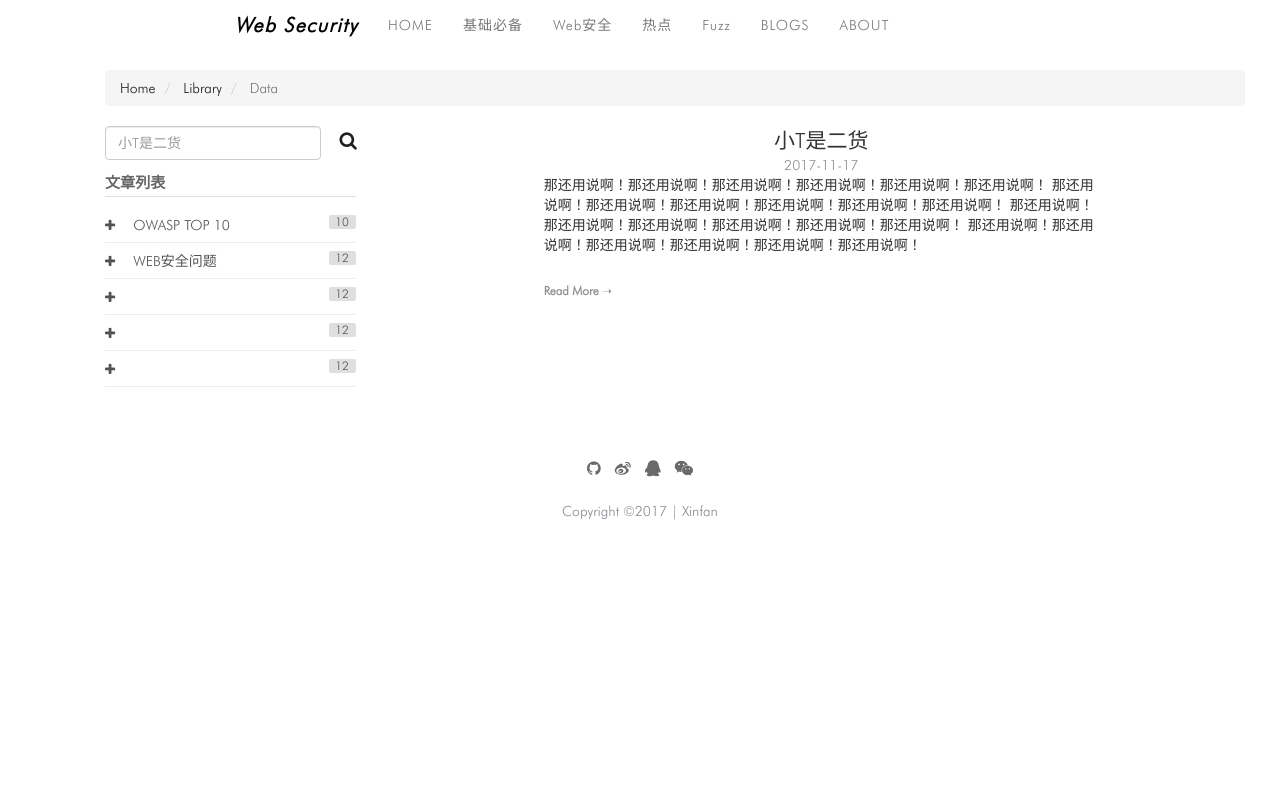
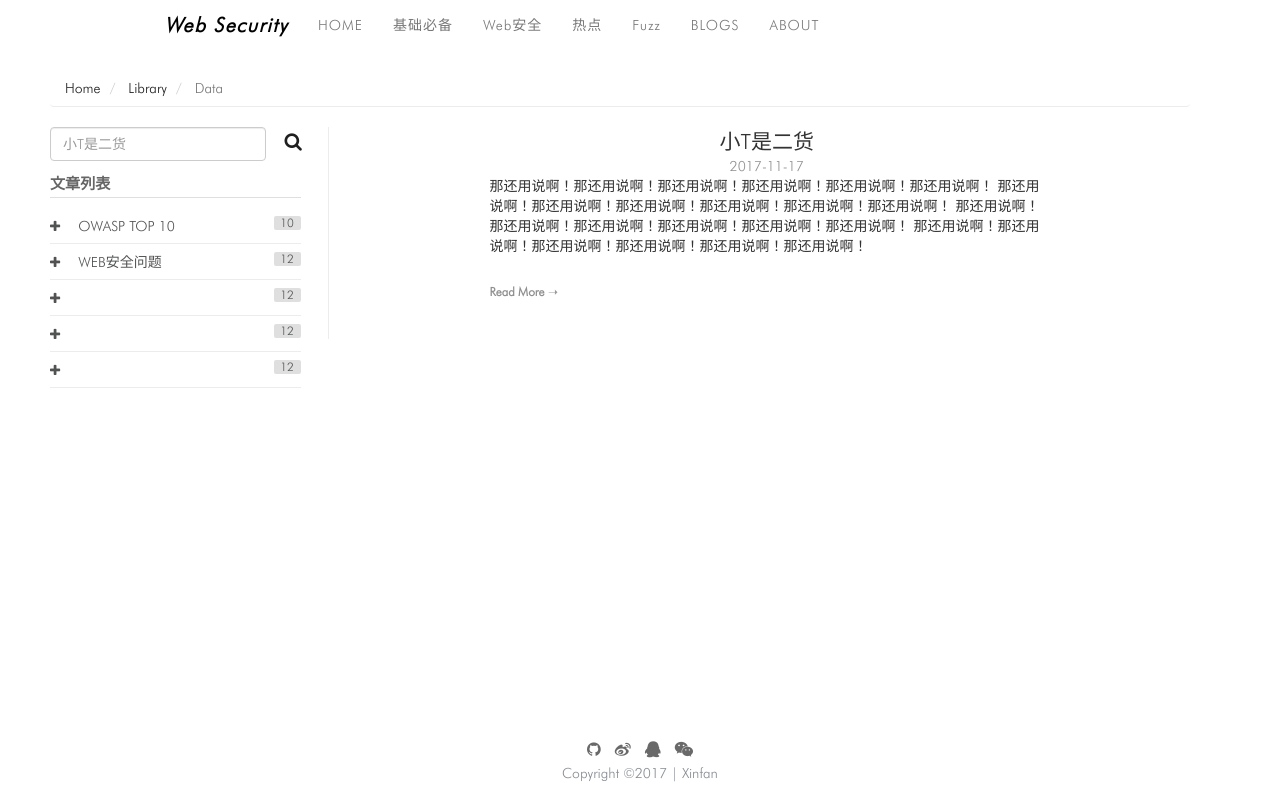
Before and after one commit to nireus1997/mysite, a Django app: page / in a window 1280 px wide. Run offline with Django 3.2, Linux system fonts and the light colour scheme; some libraries are stand-ins or nearby versions.

Commit message:
修正footer到底部
修正footer到底部

```diff
--- a/mysite/HomePage/templates/HomePage.html
+++ b/mysite/HomePage/templates/HomePage.html
@@ -17,11 +17,12 @@
       <link rel="icon" href="static/images/favicon.ico">
    </head>
    <body>
-      <div class="container">
+      <div id="content-wrapper">
         {% include 'nav.html' %}
         {% include 'main.html' %}
-        {% include 'foot.html' %}
+        <div class="push-footer"></div>
       </div>
+      {% include 'foot.html' %}
       <script src="https://cdn.bootcss.com/jquery/2.1.1/jquery.min.js"></script>
       <script src="https://cdn.bootcss.com/bootstrap/3.3.7/js/bootstrap.min.js"></script>
    </body>
--- a/mysite/HomePage/templates/foot.html
+++ b/mysite/HomePage/templates/foot.html
@@ -1,5 +1,4 @@
-<div class="push-footer"><!-- not have any content --></div>
-<footer class="footer navbar">
+<footer id="footer">
   <div class="icons-container">
     <a href="{{site.github}}"><i class="fa fa-github"></i></a>
     <a href="{{site.weibo}}"><i class="fa fa-weibo"></i></a>
@@ -7,7 +6,7 @@
     <a href="{{site.wechat}}"><i class="fa fa-weixin"></i></a>
   </div>
   <div>
-    <p align="center" style="margin-top: 20px;color:#878B91;">
+    <p align="center" style="margin-top: 3px;color:#878B91;">
         Copyright &copy;2017 | Xinfan
     </p>
   </div>
--- a/mysite/HomePage/templates/main.html
+++ b/mysite/HomePage/templates/main.html
@@ -1,6 +1,6 @@
 <div class="main-page-container">
   <div class="container">
-    <ol class="breadcrumb">
+    <ol class="breadcrumb m-breadcrumb">
       <li><a href="#">Home</a></li>
       <li><a href="#">Library</a></li>
       <li class="active">Data</li>
@@ -46,7 +46,7 @@
       </div>
     </div>
     <div class="col-md-9">
-      <div class="row">
+      <div class="row" style="border-left:1px solid #ececec;"      border-bottom: 1px solid #ececec;>
         <div class="col-xs-12 col-md-offset-2 col-md-8">
           <article class="article">
             <div class="article-header">
--- a/mysite/static/src/css/mysite.css
+++ b/mysite/static/src/css/mysite.css
@@ -4,11 +4,12 @@
   src: url('../fonts/Futura-lt-light.ttf') format('truetype');
 }
 
-footer .icons-container a {
+footer .icons-container a i {
     padding: 0 5px;
     display: inline-block;
     font-size: 16px;
     color: rgba(31, 31, 31, 0.67);
+    text-align: center;
 }
 
 /* //css sticky footer */
@@ -26,12 +27,12 @@ body {
 #content-wrapper {
   min-height: 100%; height: auto !important;
   height: 100%;
-  margin: 0 auto -40px;
+  margin: 0 auto -60px;
 }
 
 .push-footer,
  footer {
-    height: 40px;
+    height: 60px;
     clear:both;
 }
 
@@ -265,3 +266,8 @@ article * {
   color:rgba(31, 31, 31, .45);
   font-size: 12px;
 }
+
+ol.m-breadcrumb {
+  background-color: #ffffff;
+  border-bottom: 1px solid #ececec;
+}
```
